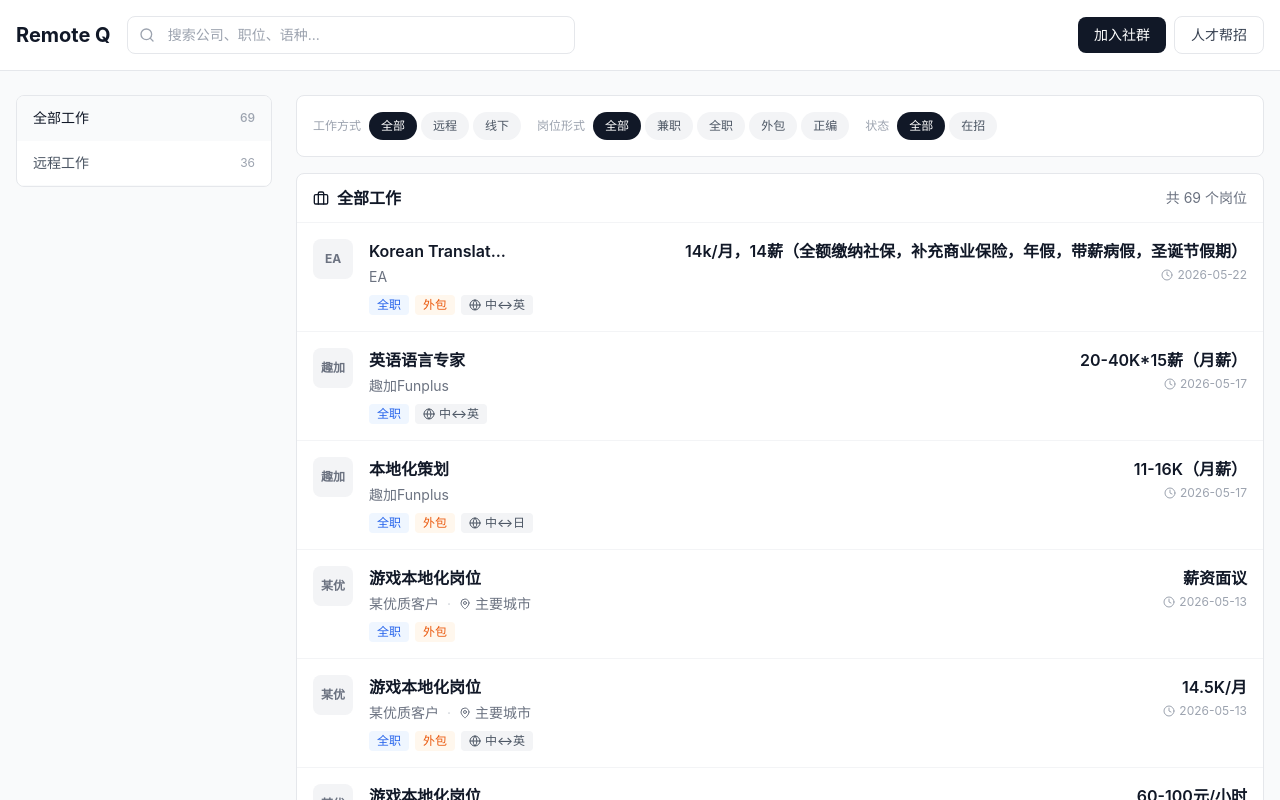
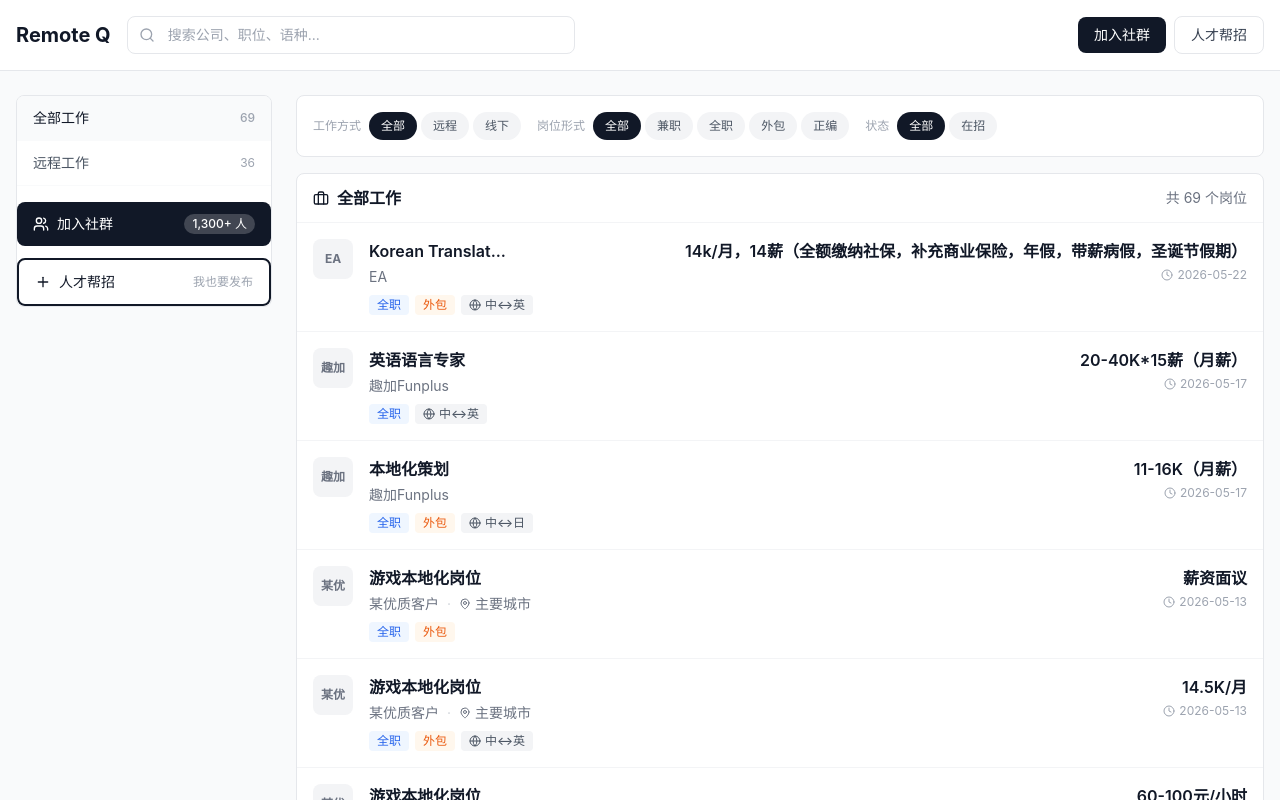
Before and after one commit to quanquan-code/remote-q-web, a React (Vite) app: page /#/ in a window 1280 px wide. Shown: the top 800 px of the page. Built offline with nearby package versions, Linux system fonts and the light colour scheme.

Commit message:
feat: add CTA cards in left sidebar — 加入社群 + 人才帮招

```diff
--- a/src/pages/Jobs.jsx
+++ b/src/pages/Jobs.jsx
@@ -1,5 +1,5 @@
 import React, { useState, useMemo } from 'react';
-import { Search, MapPin, Clock, Globe, Building2, Briefcase } from 'lucide-react';
+import { Search, MapPin, Clock, Globe, Building2, Briefcase, Users, Plus } from 'lucide-react';
 import { Link } from 'react-router-dom';
 import rawJobsData from '../data/jobs.json';
 
@@ -268,6 +268,28 @@ const Jobs = () => {
                   <span className="text-xs text-gray-400">{item.count}</span>
                 </button>
               ))}
+
+              {/* CTA 区域 */}
+              <div className="mt-4 space-y-3">
+                <button
+                  onClick={() => setShowQrModal(true)}
+                  className="w-full flex items-center gap-2 px-4 py-3 bg-gray-900 text-white rounded-lg text-sm font-medium hover:bg-gray-800 transition-colors"
+                >
+                  <Users className="w-4 h-4" />
+                  <span>加入社群</span>
+                  <span className="ml-auto text-xs bg-white/20 px-2 py-0.5 rounded-full">1,300+ 人</span>
+                </button>
+                <a
+                  href="https://my.feishu.cn/share/base/form/shrcnQXQHrBLSUD39nqRWzTTGYg"
+                  target="_blank"
+                  rel="noopener noreferrer"
+                  className="w-full flex items-center gap-2 px-4 py-3 border-2 border-gray-900 text-gray-900 rounded-lg text-sm font-medium hover:bg-gray-50 transition-colors"
+                >
+                  <Plus className="w-4 h-4" />
+                  <span>人才帮招</span>
+                  <span className="ml-auto text-xs text-gray-400">我也要发布</span>
+                </a>
+              </div>
             </div>
           </div>
 
```
